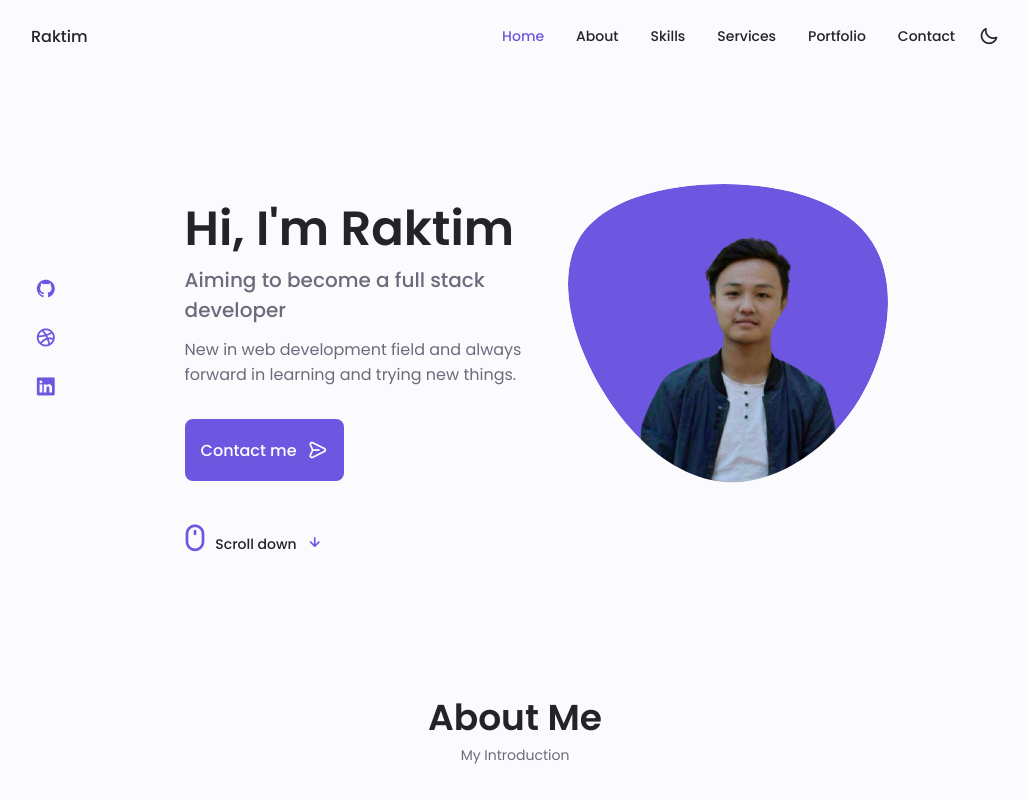
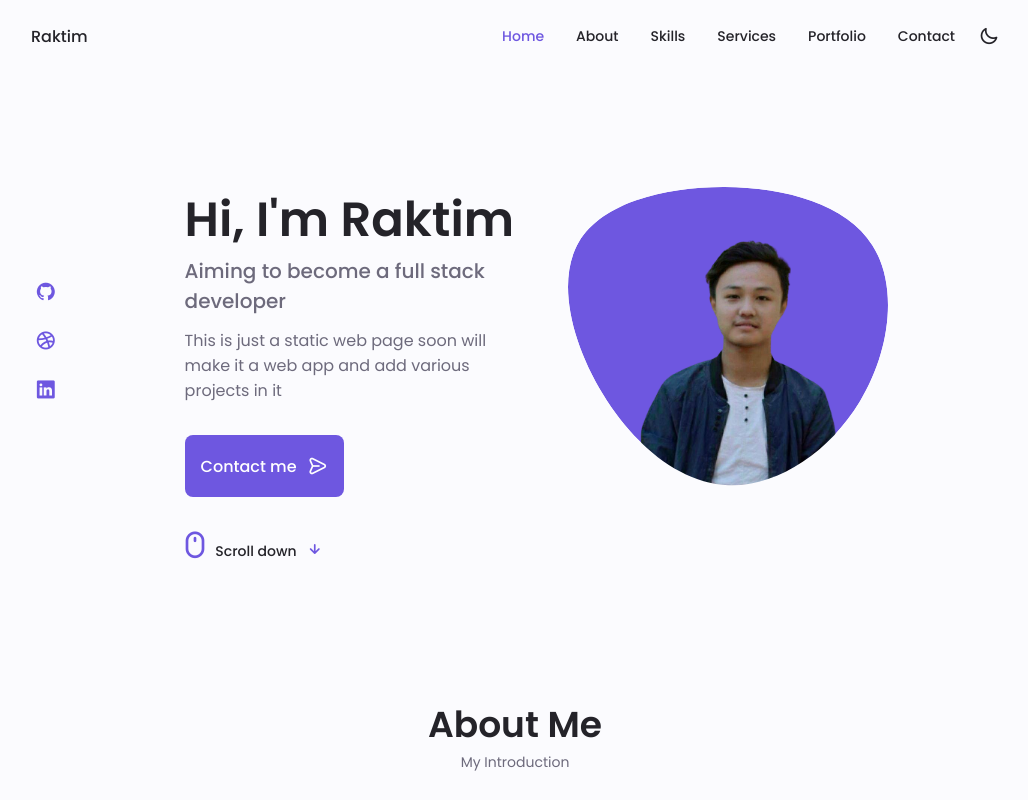
Before and after one commit to Raktim9595/Portfolio, a plain HTML site: page index.html in a window 1280 px wide. Shown: the top 800 px of the page, without its empty margins (125-1153 px from the left). Drawn offline with nearby package versions, Linux system fonts and the light colour scheme.

Commit message:
secoand commit

```diff
--- a/index.html
+++ b/index.html
@@ -103,7 +103,7 @@
                         <div class="home__data">
                             <h1 class="home__title">Hi, I'm Raktim</h1>
                             <h3 class="home__subtitle">Aiming to become a full stack developer</h3>
-                            <p class="home__description">New in web development field and always forward in learning and trying new things.</p>
+                            <p class="home__description">This is just a static web page soon will make it a web app and add various projects in it</p>
                             <div class="d-flex justify-start">
                                 <a href="#contact" class="button button--flex d-flex align-center">
                                     Contact me <i class="uil uil-message button__icon"></i>
```
